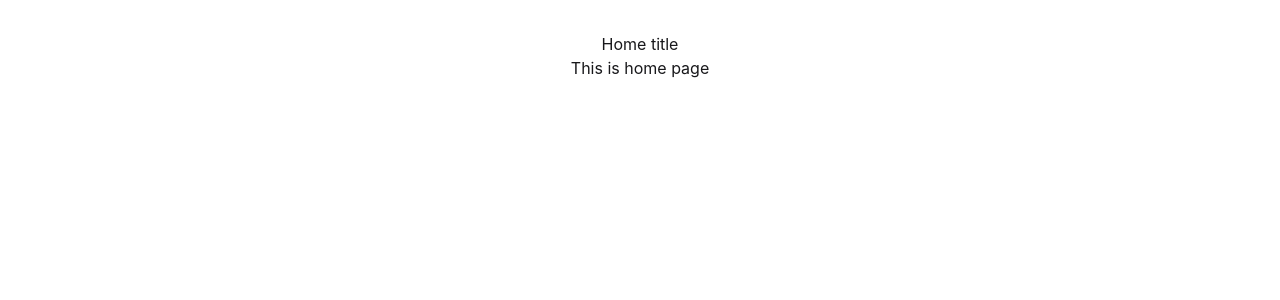
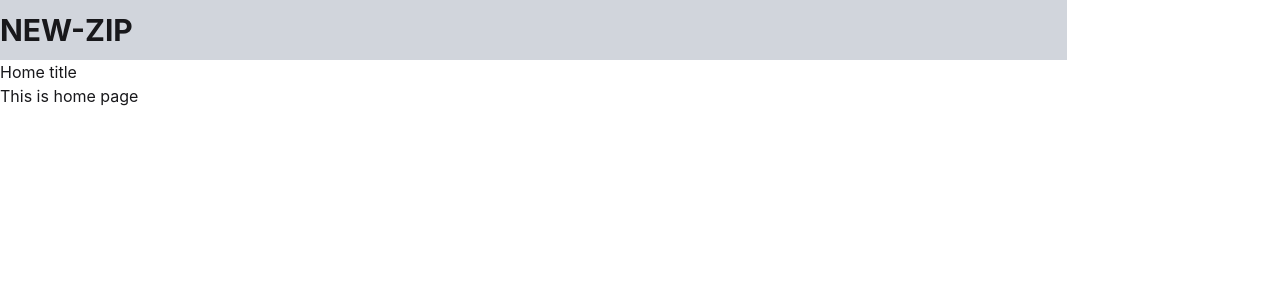
Before and after one commit to niksatweb/New-Zip, a React (Vite) app: page / in a window 1280 px wide. Shown: the top 300 px of the page. Built offline with nearby package versions, Linux system fonts and the light colour scheme.

Commit message:
13-add-topbar feat: add logo

```diff
--- a/src/1_app/styles/globals.css
+++ b/src/1_app/styles/globals.css
@@ -1,9 +1,2 @@
 @import "tailwindcss";
 @plugin "daisyui";
-
-#root {
-  max-width: 1280px;
-  margin: 0 auto;
-  padding: 2rem;
-  text-align: center;
-}
--- a/src/4_widgets/topbar/Topbar.tsx
+++ b/src/4_widgets/topbar/Topbar.tsx
@@ -1,3 +1,8 @@
+import { Logo } from "@/7_shared/assets/images/Logo"
+
+
 export function Topbar() {
-  return <div></div>
+  return <div className="bg-gray-300 w-full xl:w-10/12 h-15 flex justify-between items-center">
+    <Logo className="uppercase font-bold text-3xl"/>
+    </div>
 }
--- /dev/null
+++ b/src/7_shared/assets/images/Logo.tsx
@@ -0,0 +1,5 @@
+export const Logo = ({className}:{className: string}) => {
+  return (
+    <div className={className}>New-Zip</div>
+  )
+}
--- a/src/7_shared/ui/logo/Logo.tsx
+++ /dev/null
@@ -1,5 +0,0 @@
-export const Logo = () => {
-  return (
-    <div>New-Zip</div>
-  )
-}
```
